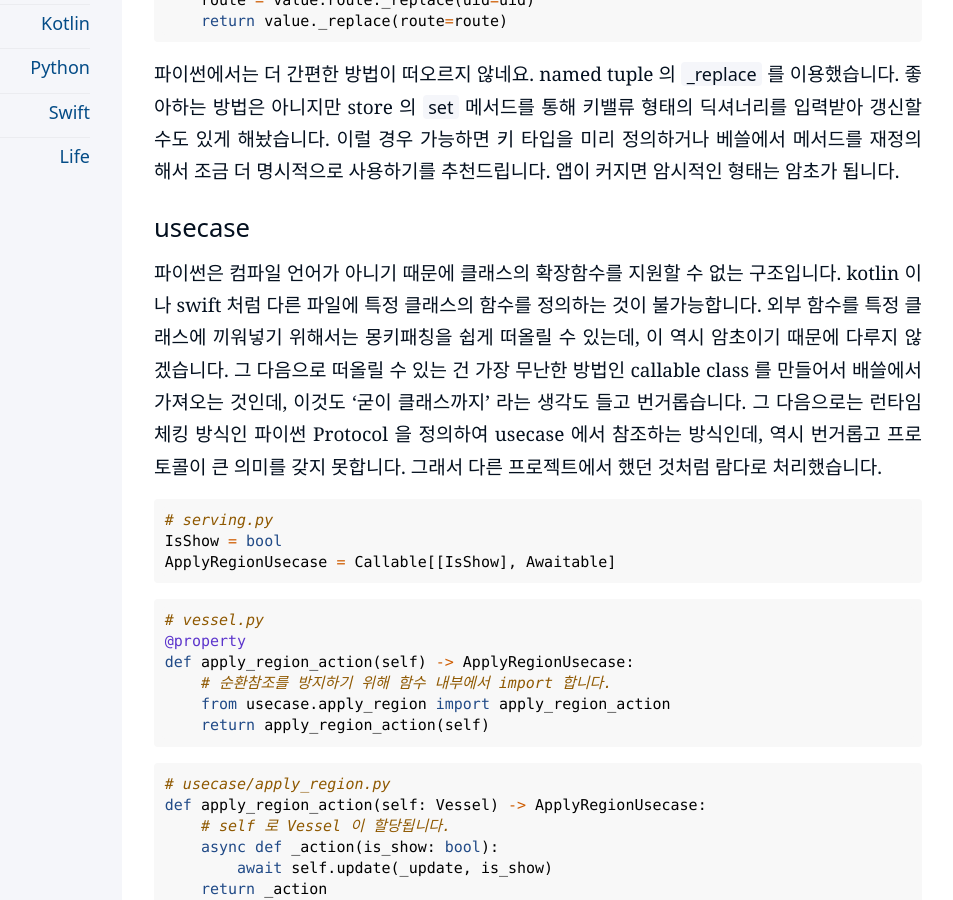
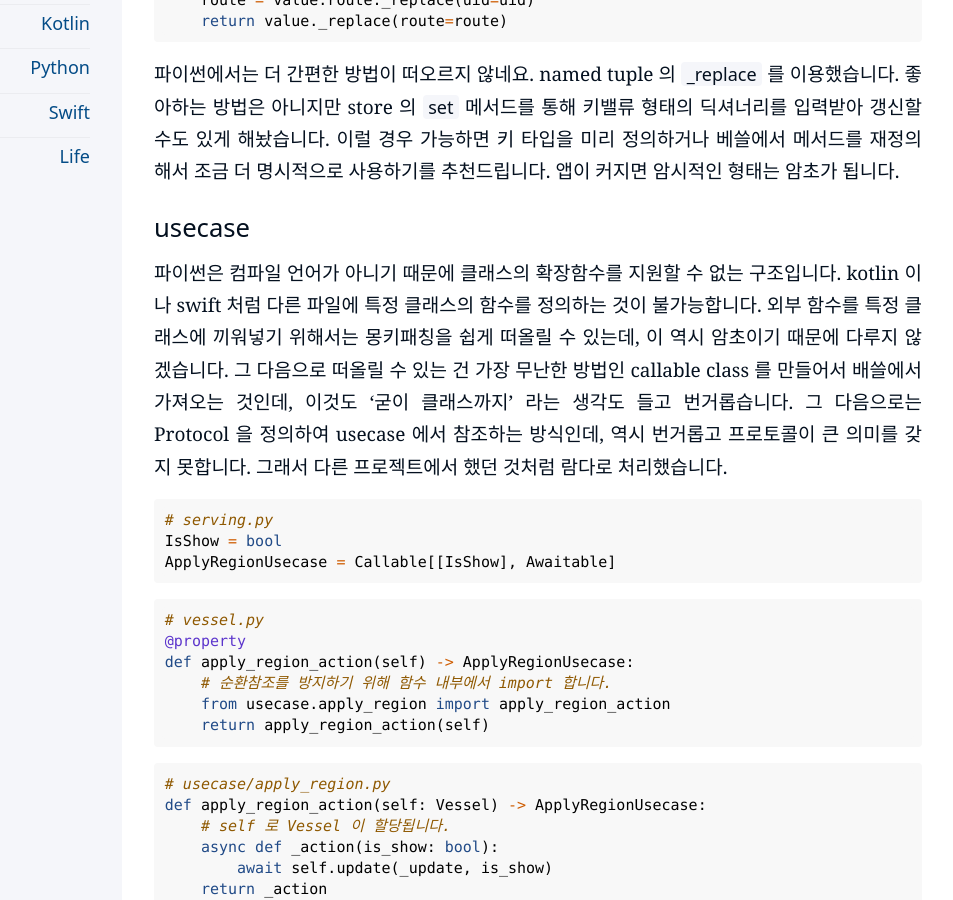
Before and after one commit to kiroshin/kiroshin.github.io, a Jekyll site: the page built from _posts/2024-10-07-python-qt-desktop-app.md, in a window 1280 px wide and 900 px high, scrolled down 3067 px. Shown: the whole window, without its empty margins (198-1151 px from the left). Built offline with Jekyll 4.4.1, drawn with Linux system fonts in a browser that asks for light colours.

Commit message:
Update 2024-10-07-python-qt-desktop-app.md

````diff
--- a/_posts/2024-10-07-python-qt-desktop-app.md
+++ b/_posts/2024-10-07-python-qt-desktop-app.md
@@ -67,7 +67,7 @@ def _update(value: Roger, uid: str) -> Roger:
 
 
 ## usecase
-파이썬은 컴파일 언어가 아니기 때문에 클래스의 확장함수를 지원할 수 없는 구조입니다. kotlin 이나 swift 처럼 다른 파일에 특정 클래스의 함수를 정의하는 것이 불가능합니다. 외부 함수를 특정 클래스에 끼워넣기 위해서는 몽키패칭을 쉽게 떠올릴 수 있는데, 이 역시 암초이기 때문에 다루지 않겠습니다. 그 다음으로 떠올릴 수 있는 건 가장 무난한 방법인 callable class 를 만들어서 배쓸에서 가져오는 것인데, 이것도 '굳이 클래스까지' 라는 생각도 들고 번거롭습니다. 그 다음으로는 런타임 체킹 방식인 파이썬 Protocol 을 정의하여 usecase 에서 참조하는 방식인데, 역시 번거롭고 프로토콜이 큰 의미를 갖지 못합니다. 그래서 다른 프로젝트에서 했던 것처럼 람다로 처리했습니다.
+파이썬은 컴파일 언어가 아니기 때문에 클래스의 확장함수를 지원할 수 없는 구조입니다. kotlin 이나 swift 처럼 다른 파일에 특정 클래스의 함수를 정의하는 것이 불가능합니다. 외부 함수를 특정 클래스에 끼워넣기 위해서는 몽키패칭을 쉽게 떠올릴 수 있는데, 이 역시 암초이기 때문에 다루지 않겠습니다. 그 다음으로 떠올릴 수 있는 건 가장 무난한 방법인 callable class 를 만들어서 배쓸에서 가져오는 것인데, 이것도 '굳이 클래스까지' 라는 생각도 들고 번거롭습니다. 그 다음으로는 Protocol 을 정의하여 usecase 에서 참조하는 방식인데, 역시 번거롭고 프로토콜이 큰 의미를 갖지 못합니다. 그래서 다른 프로젝트에서 했던 것처럼 람다로 처리했습니다.
 
 ```python
 # serving.py
````
